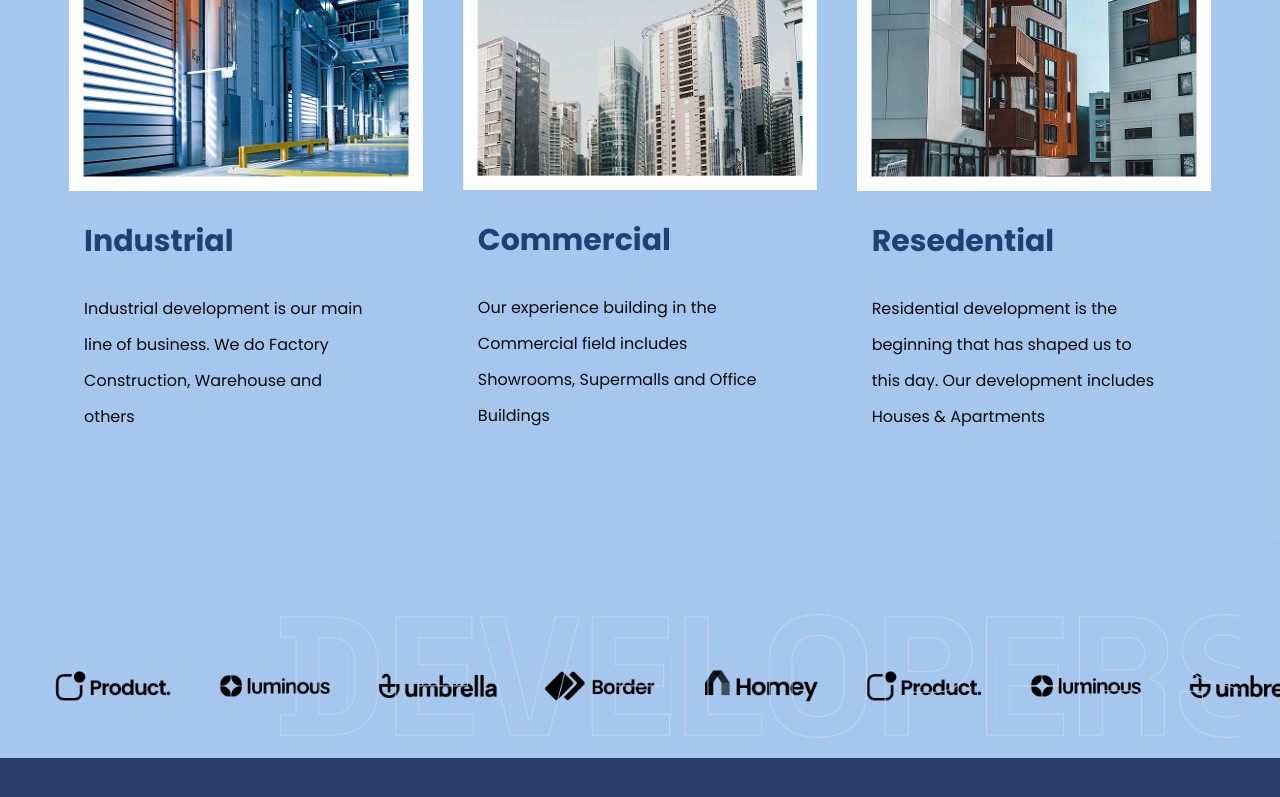
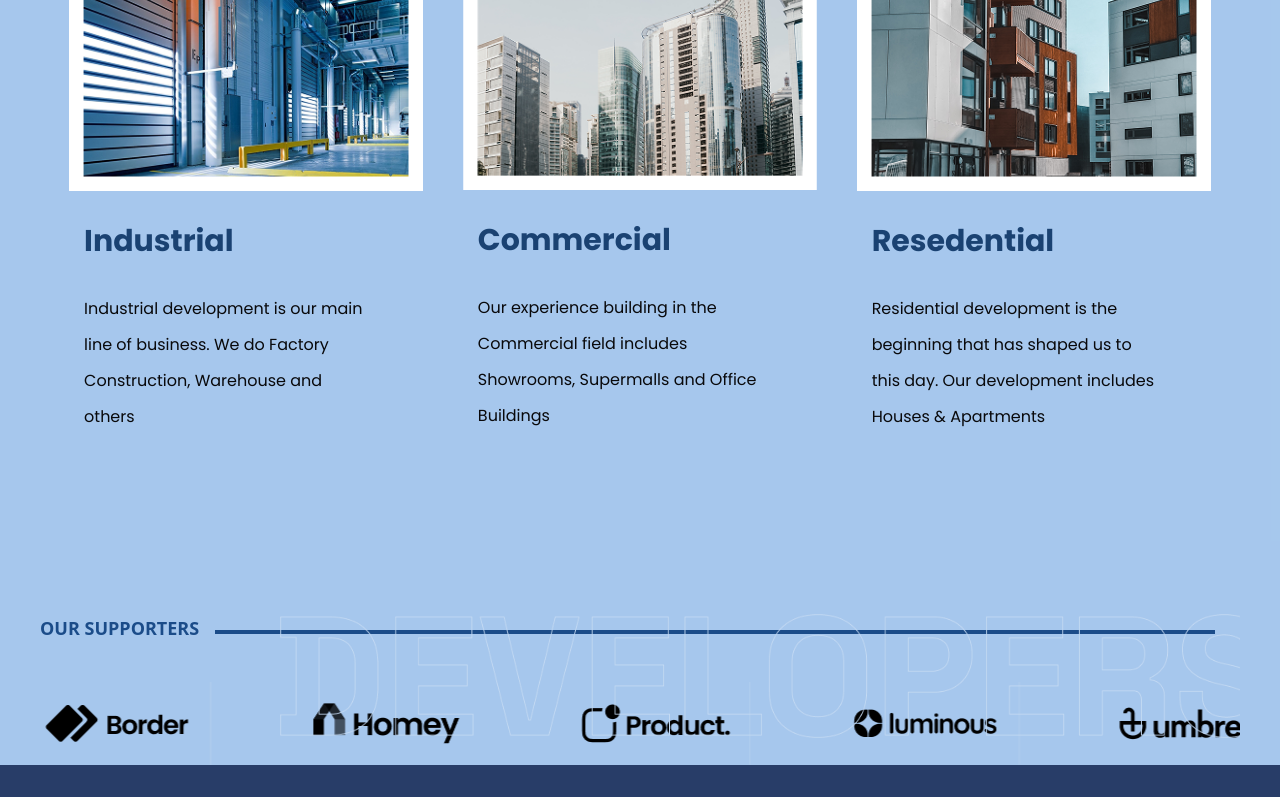
Before and after one commit to Ankit-Kum-ar/nimi-portfolio, a React (Vite) app: page / in a window 1280 px wide. Shown: the part 2000-2797 px from the top of the page. Built offline with nearby package versions, Linux system fonts and the light colour scheme; no server answers.

Commit message:
refactor: update layout and styling for various components; rename 'Office' to 'Projects' and 'People' to 'Team'

```diff
--- a/src/App.tsx
+++ b/src/App.tsx
@@ -4,7 +4,7 @@ import Footer from "./components/Footer"
 import Navbar from "./components/Navbar"
 import Home from "./Pages/Home/Home"
 import Product from "./Pages/Product/Product"
-import Contact from "./Pages/ContactUs/Contact"
+// import Contact from "./Pages/ContactUs/Contact"
 import People from "./Pages/People/People"
 import AboutUs from "./Pages/AboutUs/AboutUs"
 import PersonDetails from "./Pages/People/components/PersonDetails"
@@ -50,8 +50,8 @@ function App() {
 
         <Route path="/people" element={<People />} />
         <Route path="/people/:id" element={<PersonDetails />} />
-        <Route path="/contact" element={<Contact />} />
-        <Route path="/office" element={<Office />} />
+        <Route path="/contact" element={<Office />} />
+        {/* <Route path="/office" element={<Office />} /> */}
         <Route path="/news" element={<News />} />
       </Routes>
       <Toaster />
--- a/src/Pages/Home/components/OurService.tsx
+++ b/src/Pages/Home/components/OurService.tsx
@@ -9,7 +9,7 @@ const OurService = () => {
   return (
     <section className="bg-[#90BAE9]/80 w-full relative pt-10">
         <div className="flex w-11/12 mx-auto justify-between items-center">
-            <div className="flex md:w-3/12 w-9/12 text-[#1A4272] font-poppins md:text-5xl text-3xl font-semibold z-20">
+            <div className="px-10 flex md:w-3/12 w-9/12 text-[#1A4272] font-poppins md:text-5xl text-3xl font-semibold z-20">
                 Our Excellent Services
             </div>
             <div className="md:flex w-6/12 text-[#1B4C89] font-poppins md:text-lg hidden font-medium leading-9">
--- a/src/components/About.tsx
+++ b/src/components/About.tsx
@@ -45,7 +45,7 @@ const About = () => {
         <div className="flex flex-col md:flex-row md:gap-5 gap-2 max-w-7xl mx-auto">
             <div className="left flex flex-col aspect-square md:gap-5 gap-2 md:w-[50%]">
                 <div className="top bg-[#1E5AA0] text-white rounded-3xl md:rounded-4xl p-4 md:p-4 relative md:h-[50%]">
-                    <h4 className="text-lg md:text-xl lg:text-2xl font-normal ">ABOUT US</h4>
+                    <h4 className="text-lg md:text-xl lg:text-2xl font-normal px-2 ">ABOUT US</h4>
                     <p className="w-[85%] xl:w-[90%] text-xs md:text-xs lg:text-sm xl:text-lg font-light pb-8 text-justify p-2">  Where we turn your real estate dreams into reality.
                          With a commitment to excellence, integrity, and
                          personalized service, we specialize in helping
--- a/src/components/Banner.tsx
+++ b/src/components/Banner.tsx
@@ -1,52 +1,67 @@
-import { useEffect, useRef } from "react";
-import gsap from "gsap";
+
 import Product from "/images/productlogo.png";
 import Luminus from "/images/luminouslogo.png";
 import Umbrella from "/images/umbrellalogo.png";
 import Border from "/images/borderlogo.png";
 import Homey from "/images/homeylogo.png";
 
-const images = [Product, Luminus, Umbrella, Border, Homey];
+import { motion } from "framer-motion";
+import { useEffect, useState } from "react";
 
-const Banner = () => {
-  const containerRef = useRef<HTMLDivElement>(null);
+const Banner = ({ bgColor = "bg-[#90BAE9]/80", px = "10" }) => {
+  const [duration, setDuration] = useState(10); // Default duration
 
   useEffect(() => {
-    const container = containerRef.current;
-    if (!container) return;
+    // Adjust duration based on screen width
+    const handleResize = () => {
+      if (window.innerWidth < 768) {
+        setDuration(5); // Faster animation for mobile
+      } else {
+        setDuration(10); // Default animation for larger screens
+      }
+    };
 
-    const totalWidth = container.scrollWidth / 2; // Half width since we duplicate
-    const duration = totalWidth / 150; //// Adjust speed (lower = faster)
+    handleResize(); // Set initial duration
+    window.addEventListener("resize", handleResize); // Listen for screen size changes
 
-    gsap.set(container, { x: 0 }); //Reset position to prevent jump
-
-    gsap.to(container, {
-      x: `-${totalWidth}px`, // Scroll throug half of the content
-      duration: duration, // Adjust speed dynamically
-      ease: "none",
-      repeat: -1,
-      modifiers: {
-        x: gsap.utils.wrap(0, -totalWidth), // Ensures perfect looping
-      },
-    });
+    return () => window.removeEventListener("resize", handleResize); // Cleanup
   }, []);
 
   return (
-    <section className="banner bg-[#90BAE9]/80 w-full px-10 md:py-10 py-4 overflow-hidden z-20">
-      <div ref={containerRef} className="relative w-full max-w-7xl mx-auto">
-        <div className="flex gap-4 w-max">
-          {/* Render images twice for seamless looping */}
-          {[...images, ...images, ...images ].map((src, index) => (
-            <img
-              key={index}
-              src={src}
-              alt="Brand Logo"
-              className="h-10 md:h-16 w-auto"
-              loading="lazy"
-              decoding="async"
-            />
-          ))}
-        </div>
+    <section className={`${bgColor}  px-10 md:px-${px}  font-roboto`}>
+      <div className="text-center mb-8 flex justify-start items-center gap-4">
+        <h4 className="text-lg text-left font-semibold text-[#1B4C89] mb-2">
+          OUR SUPPORTERS
+        </h4>
+        <hr className="border-2 border-[#1B4C89] w-10/12 " />
+      </div>
+      <div className="overflow-hidden relative">
+        <motion.div
+          className="flex gap-20 items-center w-max"
+          animate={{ x: ["0%", "-50%"] }} // Move halfway to create seamless effect
+          transition={{
+            repeat: Infinity,
+            duration: duration, // Dynamic duration based on screen size
+            ease: "linear",
+          }}
+        >
+          {/* Logos */}
+          <div className="flex gap-20">
+            <img src={Product} alt="Supporter 1" className="mx-auto" />
+            <img src={Luminus} alt="Supporter 2" className="mx-auto" />
+            <img src={Umbrella} alt="Supporter 3" className="mx-auto" />
+            <img src={Border} alt="Supporter 4" className="mx-auto" />
+            <img src={Homey} alt="Supporter 5" className="mx-auto" />
+          </div>
+          {/* Duplicate Logos for Seamless Scrolling */}
+          <div className="flex gap-20">
+          <img src={Product} alt="Supporter 1" className="mx-auto" />
+            <img src={Luminus} alt="Supporter 2" className="mx-auto" />
+            <img src={Umbrella} alt="Supporter 3" className="mx-auto" />
+            <img src={Border} alt="Supporter 4" className="mx-auto" />
+            <img src={Homey} alt="Supporter 5" className="mx-auto" />
+          </div>
+        </motion.div>
       </div>
     </section>
   );
--- a/src/components/Footer.tsx
+++ b/src/components/Footer.tsx
@@ -23,8 +23,7 @@ const Footer = () => {
             <div className="section1 flex flex-wrap gap-4">
               <Link to="/" onClick={() => window.scrollTo({ top: 0, behavior: "smooth" })} className="text-lg font-normal cursor-pointer hover:text-white">Home</Link>
               <Link to="/about" onClick={() => window.scrollTo({ top: 0, behavior: "smooth" })} className="text-lg font-normal  hover:text-white">About Us</Link>
-              <Link to="/product" onClick={() => window.scrollTo({ top: 0, behavior: "smooth" })} className="text-lg font-normal hover:text-white">Products</Link>
-              <Link to="/pffice" onClick={() => window.scrollTo({ top: 0, behavior: "smooth" })} className="text-lg font-normal hover:text-white">Office</Link>
+              <Link to="/product" onClick={() => window.scrollTo({ top: 0, behavior: "smooth" })} className="text-lg font-normal hover:text-white">Projects</Link>
             </div>
 
             {/* Support Button */}
@@ -54,7 +53,7 @@ const Footer = () => {
           {/* Company Info */}
           <div className="footer-lower-left text-left md:text-left">
             <h3 className="text-3xl md:text-5xl">NIMI DEVELOPERS</h3>
-            <h2 className="text-4xl md:text-7xl">PRIVATE LIMITED</h2>
+            {/* <h2 className="text-4xl md:text-7xl">PRIVATE LIMITED</h2> */}
           </div>
 
           {/* Social Icons */}
--- a/src/components/Testimonial.tsx
+++ b/src/components/Testimonial.tsx
@@ -3,42 +3,42 @@ import {Carousel} from "@/components/ui/carousel";
 const Testimonial = () => {
     const slideData = [
         {
-          name: "Wade Warren",
-          place: "USA, California",
-          review: "Lorem ipsum dolor sit amet consectetur. Amet enim tincidunt curabitur placerat. Eget eget ipsum pulvinar arcu nisi sed orci maecenas. Ridiculus venenatis interdum vitae.",
+          name: "Rohan Mehta",
+          place: "Mehta Finserve Pvt. Ltd.",
+          review:
+          "NimiDevelopers exceeded our expectations. Their team was professional, transparent, and delivered our office space on time with zero compromise on quality.",
           src: "https://images.unsplash.com/photo-1494806812796-244fe51b774d?q=80&w=3534&auto=format&fit=crop&ixlib=rb-4.0.3&ixid=M3wxMjA3fDB8MHxwaG90by1wYWdlfHx8fGVufDB8fHx8fA%3D%3D",
 
         },
         {
-          name: "Wade Warren",
-          place: "USA, California",
-          review: "Lorem ipsum dolor sit amet consectetur. Amet enim tincidunt curabitur placerat. Eget eget ipsum pulvinar arcu nisi sed orci maecenas. Ridiculus venenatis interdum vitae.",
+          name: "Ananya Sharma",
+          place: "Freelancer (Homebuyer",
+          review:
+            "Buying my first home with NimiDevelopers was a breeze. From paperwork to possession, everything was handled smoothly. Highly recommend them!",
+          src: "https://images.unsplash.com/photo-1494806812796-244fe51b774d?q=80&w=3534&auto=format&fit=crop&ixlib=rb-4.0.3&ixid=M3wxMjA3fDB8MHxwaG90by1wYWdlfHx8fGVufDB8fHx8fA%3D%3D",
+        },
+        {
+          name: "Rajiv Kapoor",
+          place: "RK Architects",
+          review:
+          "We’ve collaborated with many developers, but NimiDevelopers’ attention to detail and commitment to sustainable design really stands out.",
+          src: "https://images.unsplash.com/photo-1494806812796-244fe51b774d?q=80&w=3534&auto=format&fit=crop&ixlib=rb-4.0.3&ixid=M3wxMjA3fDB8MHxwaG90by1wYWdlfHx8fGVufDB8fHx8fA%3D%3D",
+        },
+        {
+          name: "Pooja Nair",
+          place: "BloomTech Solutions",
+          review:
+            "Our new commercial hub built by NimiDevelopers has helped us scale efficiently. The layout, quality, and post-handover support were fantastic.",
           src: "https://images.unsplash.com/photo-1494806812796-244fe51b774d?q=80&w=3534&auto=format&fit=crop&ixlib=rb-4.0.3&ixid=M3wxMjA3fDB8MHxwaG90by1wYWdlfHx8fGVufDB8fHx8fA%3D%3D",
         },
         {
           name: "Wade Warren",
           place: "USA, California",
-          review: "Lorem ipsum dolor sit amet consectetur. Amet enim tincidunt curabitur placerat. Eget eget ipsum pulvinar arcu nisi sed orci maecenas. Ridiculus venenatis interdum vitae.",
+          review:
+            "I’ve invested in two of their projects and both turned out to be great value for money. Transparent dealings and solid appreciation!",
           src: "https://images.unsplash.com/photo-1494806812796-244fe51b774d?q=80&w=3534&auto=format&fit=crop&ixlib=rb-4.0.3&ixid=M3wxMjA3fDB8MHxwaG90by1wYWdlfHx8fGVufDB8fHx8fA%3D%3D",
         },
-        {
-          name: "Wade Warren",
-          place: "USA, California",
-          review: "Lorem ipsum dolor sit amet consectetur. Amet enim tincidunt curabitur placerat. Eget eget ipsum pulvinar arcu nisi sed orci maecenas. Ridiculus venenatis interdum vitae.",
-          src: "https://images.unsplash.com/photo-1494806812796-244fe51b774d?q=80&w=3534&auto=format&fit=crop&ixlib=rb-4.0.3&ixid=M3wxMjA3fDB8MHxwaG90by1wYWdlfHx8fGVufDB8fHx8fA%3D%3D",
-        },
-        {
-          name: "Wade Warren",
-          place: "USA, California",
-          review: "Lorem ipsum dolor sit amet consectetur. Amet enim tincidunt curabitur placerat. Eget eget ipsum pulvinar arcu nisi sed orci maecenas. Ridiculus venenatis interdum vitae.",
-          src: "https://images.unsplash.com/photo-1494806812796-244fe51b774d?q=80&w=3534&auto=format&fit=crop&ixlib=rb-4.0.3&ixid=M3wxMjA3fDB8MHxwaG90by1wYWdlfHx8fGVufDB8fHx8fA%3D%3D",
-        },
-        {
-          name: "Wade Warren",
-          place: "USA, California",
-          review: "Lorem ipsum dolor sit amet consectetur. Amet enim tincidunt curabitur placerat. Eget eget ipsum pulvinar arcu nisi sed orci maecenas. Ridiculus venenatis interdum vitae.",
-          src: "https://images.unsplash.com/photo-1494806812796-244fe51b774d?q=80&w=3534&auto=format&fit=crop&ixlib=rb-4.0.3&ixid=M3wxMjA3fDB8MHxwaG90by1wYWdlfHx8fGVufDB8fHx8fA%3D%3D",
-        },
+
         ];
   return (
     <div className="testimonial bg-[#283D68] md:px-20 px-10 py-20 relative overflow-hidden w-full h-full ">
```
Also changed, not shown: src/Pages/AboutUs/components/Gallery.tsx (+13 -13 lines), src/Pages/People/People.tsx (+8 -2 lines), src/components/DesktopNavbar.tsx (+3 -14 lines), src/components/MobileNavbar.tsx (+3 -8 lines).
